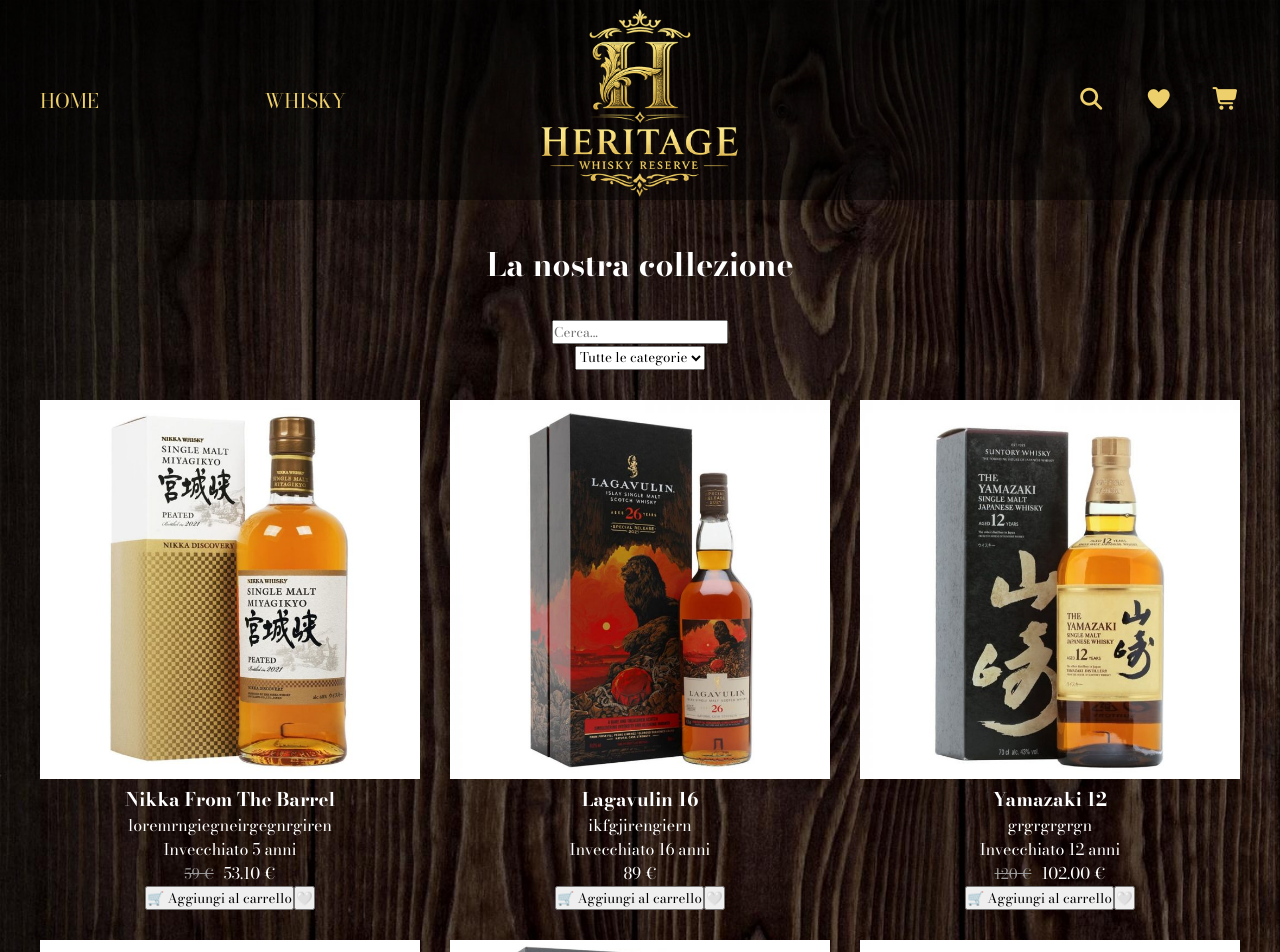
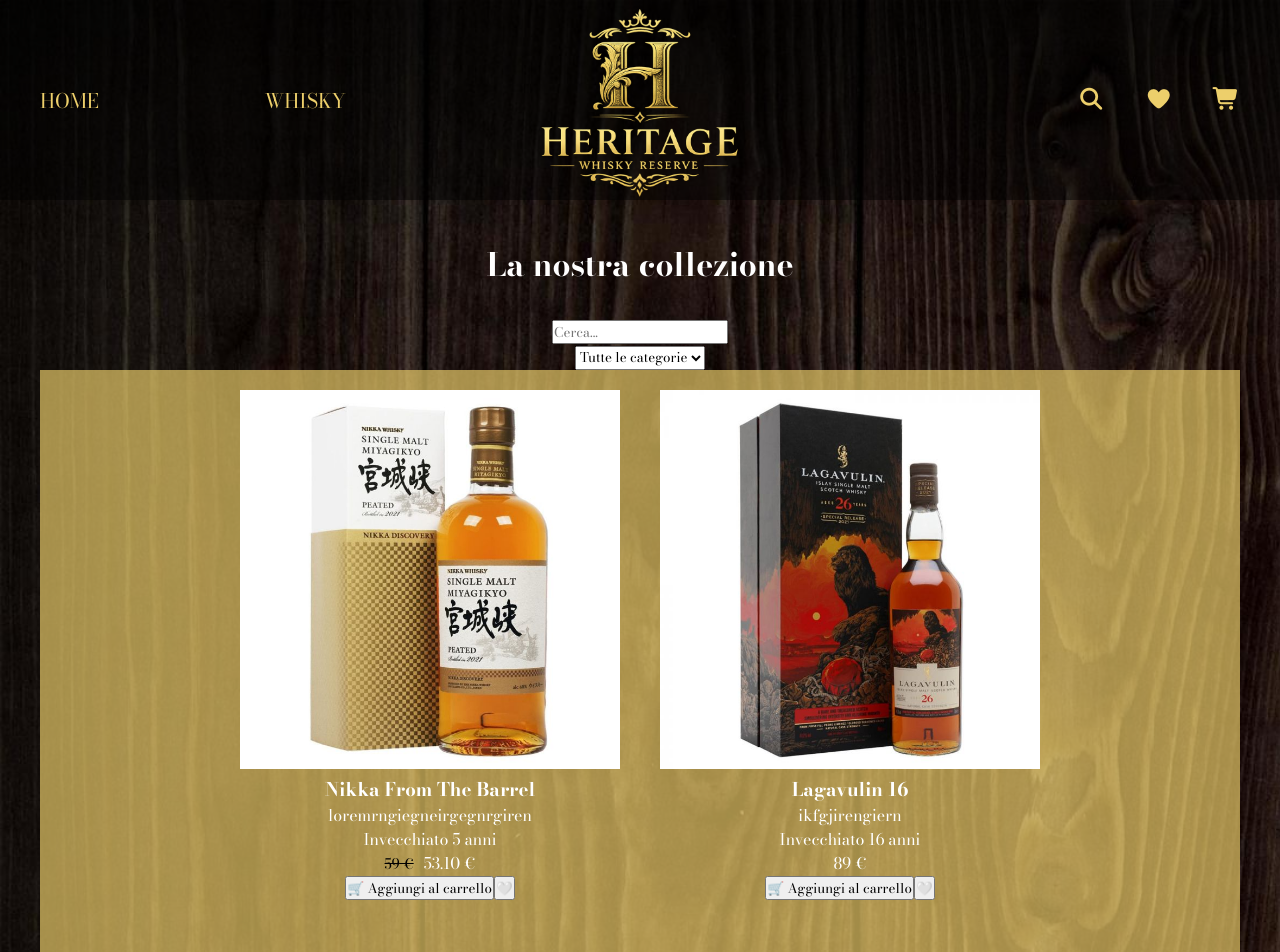
Before and after one commit to claraloforti/project-work-frontend-team3, a React (Vite) app: page /whisky in a window 1280 px wide. Shown: the top 952 px of the page. Built offline with nearby package versions, Linux system fonts and the light colour scheme; a web font is replaced by a local one.

Commit message:
feat. aggiunto onsale

```diff
--- a/src/Valeria.css
+++ b/src/Valeria.css
@@ -64,8 +64,8 @@
 /*ON SALE SECTION  */
 .on-sale-section {
     width: 100%;
-    height: 70vh;
-    background-color: antiquewhite;
+    min-height: 70vh;
+
 }
 
 .on-sale-title {
@@ -79,13 +79,28 @@
     display: flex;
     flex-wrap: wrap;
     justify-content: center;
-    gap: 30px;
-    margin-top: 30px;
+    gap: 40px;
+    max-width: 1200px;
+    margin: 0 auto;
+    background-color: #edcf6bad;
+
+
+
+
+
+}
+.whisky-img{
+    margin-top: 20px;
+    transition: 1s;
+}
+.whisky-img:hover {
+    box-shadow: 0 0 20px rgba(0, 0, 0, 0.5);
+    transform: scale(1.05);
+
 
 }
 
-.whisky-card-mockup {
-    width: 400px;
-    height: 500px;
-    background-color: #000;
+.full-price{
+    color: #000;
+    font-size: 1.5;
 }
--- a/src/pages/Homepage.jsx
+++ b/src/pages/Homepage.jsx
@@ -1,22 +1,39 @@
 import HeroSection from "../components/HeroSection"
+import WhiskyCard from "../components/WhiskyCard"
+import whiskies from "../data/whiskies"
+
 import '../valeria.css'
+
 function Homepage() {
+
+  // filtro solo quelli in sconto
+  const onSaleWhiskies = whiskies.filter(
+    whisky => whisky.discount > 0
+  )
 
   return (
     <>
       <HeroSection />
+
       <div className="on-sale-section">
-        <h2 className="on-sale-title">I NOSTRI PRODOTTI IN PROMOZIONE</h2>
+        <h2 className="on-sale-title">
+          I NOSTRI PRODOTTI IN PROMOZIONE
+        </h2>
 
         <div className="cards-container">
-          <div className="whisky-card-mockup"></div>
-          <div className="whisky-card-mockup"></div>
-          <div className="whisky-card-mockup"></div>
-          <div className="whisky-card-mockup"></div>
+
+          {
+            onSaleWhiskies.map(whisky => (
+              <WhiskyCard
+                key={whisky.slug}
+                whisky={whisky}
+              />
+            ))
+          }
+
         </div>
       </div>
     </>
-
   )
 }
 
```
